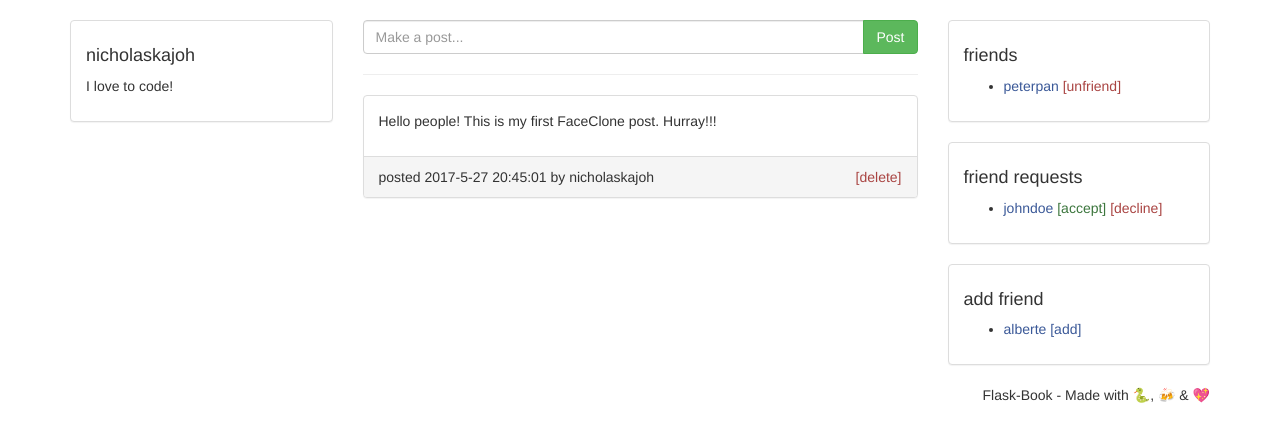
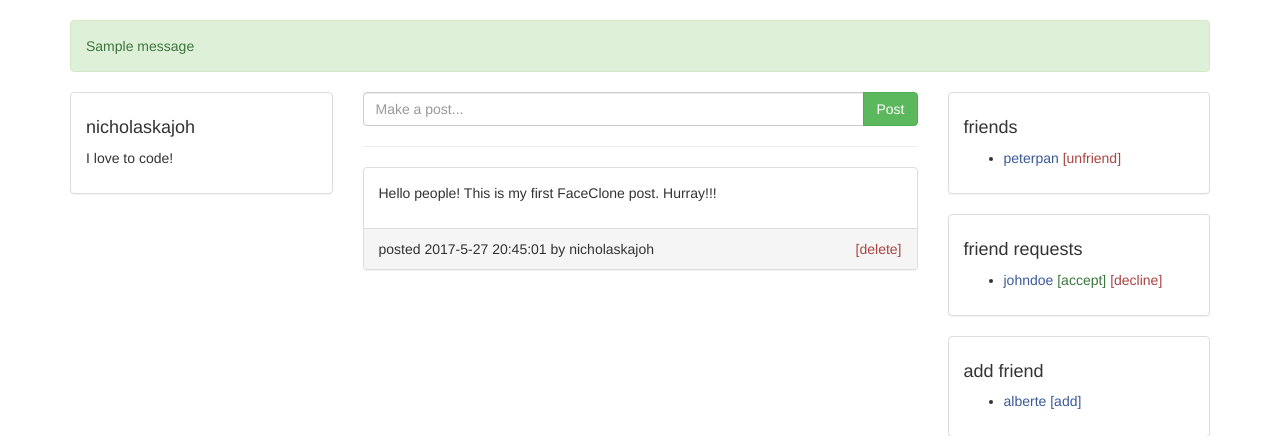
Before and after one commit to nbilalis/flask-book, a Flask app: page / in a window 1280 px wide. Shown: the part 52-488 px from the top of the page. Run offline with Flask 2, Linux system fonts and the light colour scheme; tables that the repository leaves empty hold one stand-in row (values such as "Sample post"); one stand-in notice (Sample message) is shown; some libraries are stand-ins or nearby versions.

Commit message:
Add markup for `flash` messages

```diff
--- a/app/templates/_base.html
+++ b/app/templates/_base.html
@@ -27,6 +27,14 @@
 {% block content %}
 	<!-- main -->
 	<main class="container">
+        {% with messages = get_flashed_messages(with_categories=true) %}
+            {% if messages %}
+                {% for category, message in messages %}
+                    <div class="alert alert-{{ category }}" role="alert">{{ message }}</div>
+                {% endfor %}
+            {% endif %}
+        {% endwith %}
+
         {% block main %}{% endblock %}
 	</main>
 	<!-- ./main -->
```
